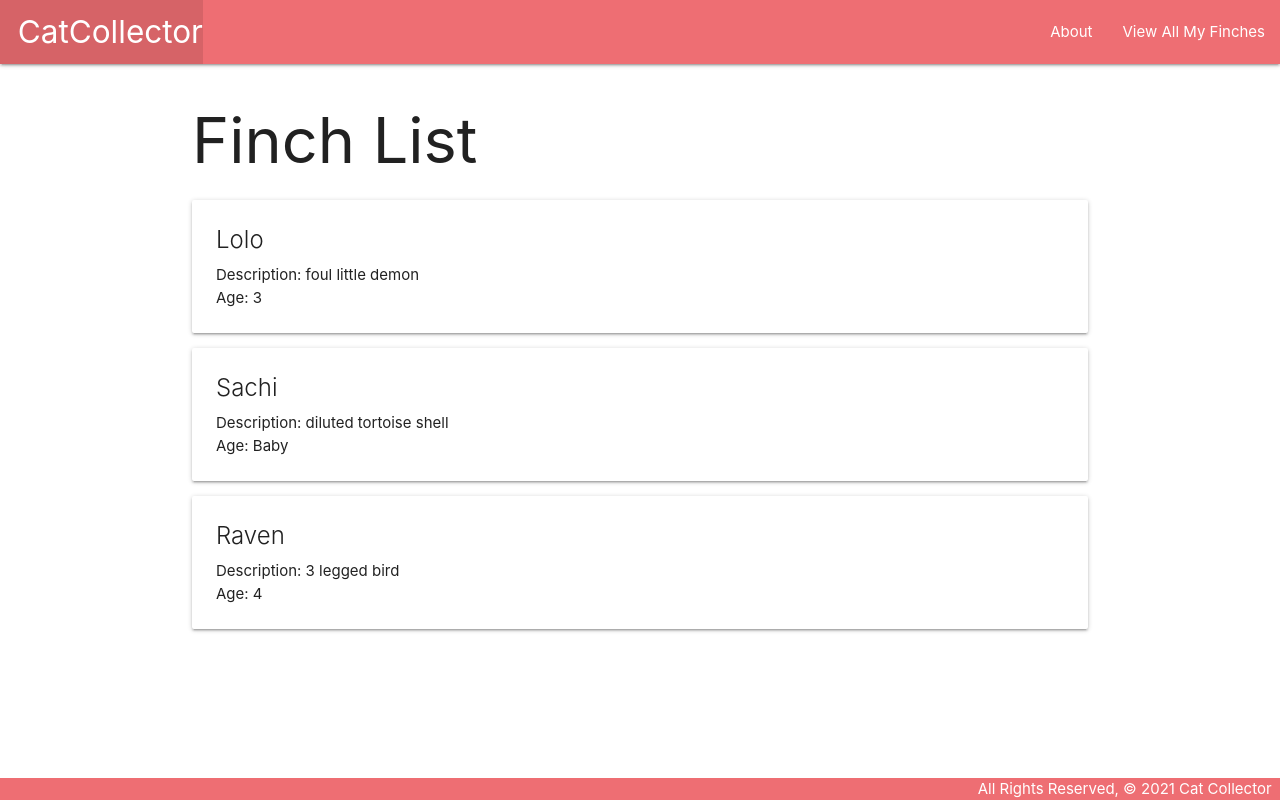
After one commit to Jonahmallard/Finch-Collector, a Django app: page /finches/ in a window 1280 px wide. The commit adds this page. Run offline with Django 3.2, Linux system fonts and the light colour scheme.

Commit message:
Add Finch index page

```diff
--- a/main_app/templates/base.html
+++ b/main_app/templates/base.html
@@ -18,6 +18,7 @@
         </ul>
         <ul class="right">
           <li><a href="/about">About</a></li>
+          <li><a href="/finches">View All My Finches</a></li>
         </ul>
       </div>
     </nav>
--- /dev/null
+++ b/main_app/templates/finches/index.html
@@ -0,0 +1,20 @@
+{% extends 'base.html' %}
+{% block content %}
+
+<h1>Finch List</h1>
+
+{% for finch in finches %}
+  <div class="card">
+    <div class="card-content">
+      <span class="card-title">{{ finch.name }}</span>
+      <p>Description: {{ finch.description }}</p>
+      {% if finch.age > 0 %}
+        <p>Age: {{ finch.age }}</p>
+      {% else %}
+        <p>Age: Baby</p>
+      {% endif %}
+    </div>
+  </div>
+{% endfor %}
+
+{% endblock %}
--- a/main_app/urls.py
+++ b/main_app/urls.py
@@ -3,4 +3,7 @@ from . import views
 
 urlpatterns = [
     path('', views.home, name='home'),
+    path('about/', views.about, name='about'),
+    # route for finches index
+    path('finches/', views.finches_index, name='index'),
 ]
--- a/main_app/views.py
+++ b/main_app/views.py
@@ -1,6 +1,19 @@
 from django.shortcuts import render
 
 from django.http import HttpResponse
+
+# Add the Finch class & list and view function below the imports
+class Finch:  # Note that parens are optional if not inheriting from another class
+  def __init__(self, name, description, age):
+    self.name = name
+    self.description = description
+    self.age = age
+
+finches = [
+  Finch('Lolo', 'foul little demon', 3),
+  Finch('Sachi','diluted tortoise shell', 0),
+  Finch('Raven', '3 legged bird', 4)
+]
 
 # Define the home view
 def home(request):
@@ -8,3 +21,6 @@ def home(request):
 
 def about(request):
   return render(request, 'about.html')
+
+def finches_index(request):
+  return render(request, 'finches/index.html', { 'finches': finches })
```
